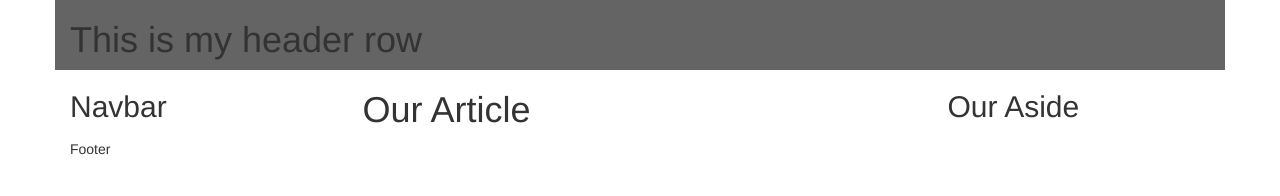
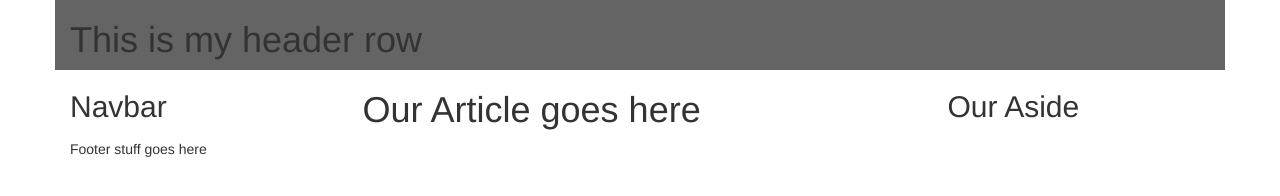
Before and after one commit to Patmonaghan/bootstrap_grid, a plain HTML site: page index.html in a window 1280 px wide. Drawn offline with nearby package versions, Linux system fonts and the light colour scheme.

Commit message:
Update index.html

```diff
--- a/index.html
+++ b/index.html
@@ -38,7 +38,7 @@
         <h2> Navbar</h2>
       </nav>
       <article class= "col-md-6">
-        <h1> Our Article</h1>
+        <h1> Our Article goes here</h1>
       </article>
       <aside class= "col-md-3">
         <h2> Our Aside </h2>
@@ -46,7 +46,7 @@
 
       </div>
       <div class="row">
-      <footer class="col-md-12"><p>Footer</p></footer>
+      <footer class="col-md-12"><p>Footer stuff goes here</p></footer>
 
       </div>
     </div>
```
